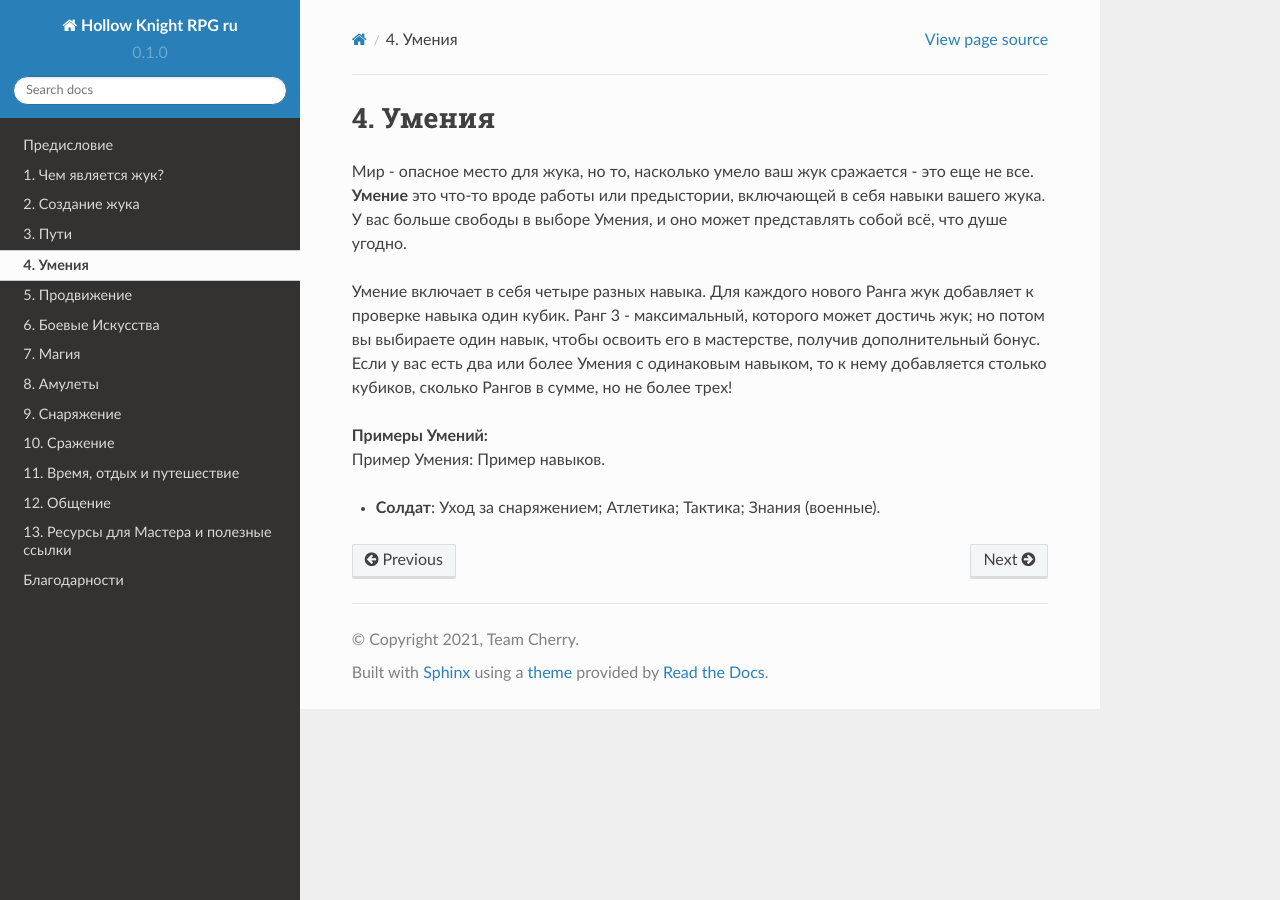
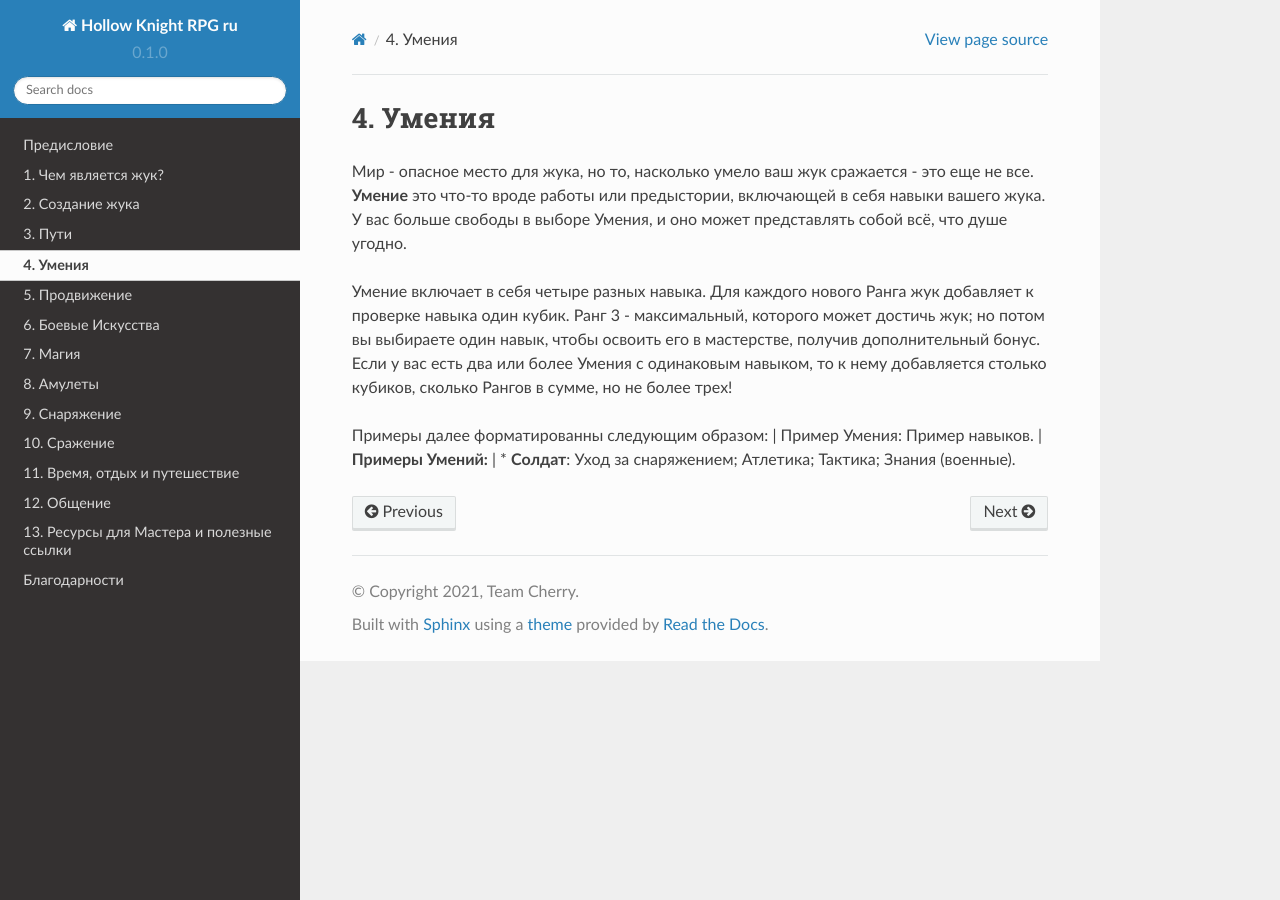
Before and after one commit to LazySelkie/hollow-knight-rpg-ru, a Sphinx documentation site: the page built from docs/source/proficiencies.rst, in a window 1280 px wide. Built offline with Sphinx 7.4.7 and the Read the Docs theme 2.0.0, drawn with Linux system fonts in a browser that asks for light colours.

Commit message:
Update proficiencies.rst

```diff
--- a/docs/source/proficiencies.rst
+++ b/docs/source/proficiencies.rst
@@ -6,7 +6,7 @@
 
 Умение включает в себя четыре разных навыка. Для каждого нового Ранга жук добавляет к проверке навыка один кубик. Ранг 3 - максимальный, которого может достичь жук; но потом вы выбираете один навык, чтобы освоить его в мастерстве, получив дополнительный бонус. Если у вас есть два или более Умения с одинаковым навыком, то к нему добавляется столько кубиков, сколько Рангов в сумме, но не более трех!
 
+Примеры далее форматированны следующим образом:
+| Пример Умения: Пример навыков.
 | **Примеры Умений:**
-| Пример Умения: Пример навыков.
-
-* **Солдат**: Уход за снаряжением; Атлетика; Тактика; Знания (военные).
+| * **Солдат**: Уход за снаряжением; Атлетика; Тактика; Знания (военные).
```
